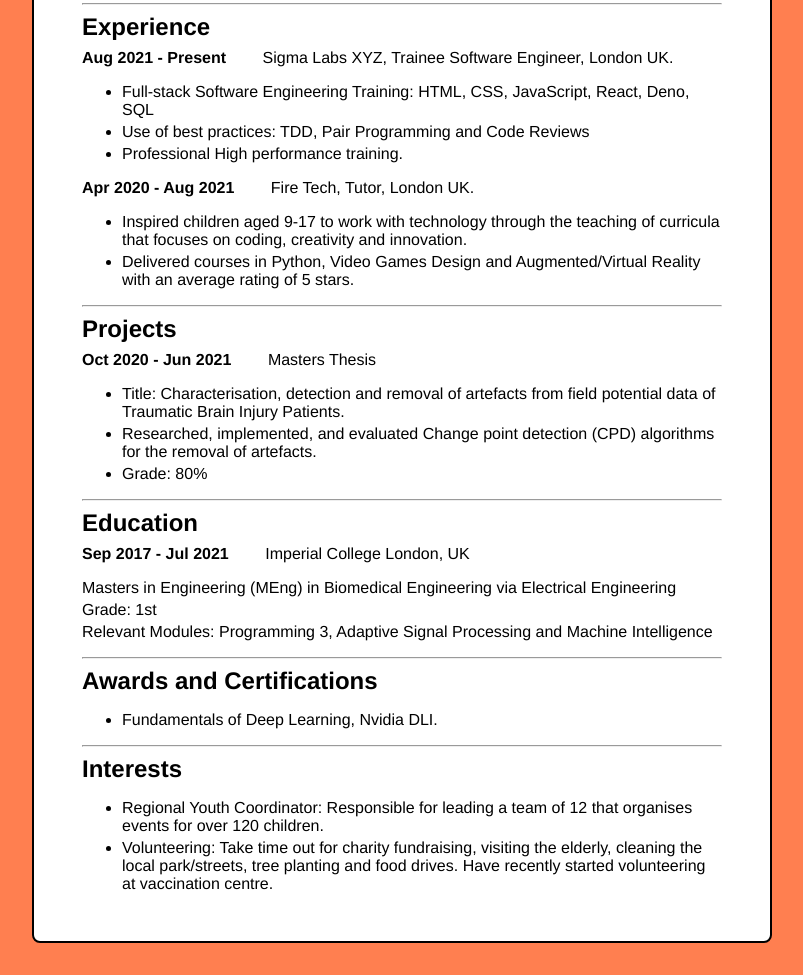
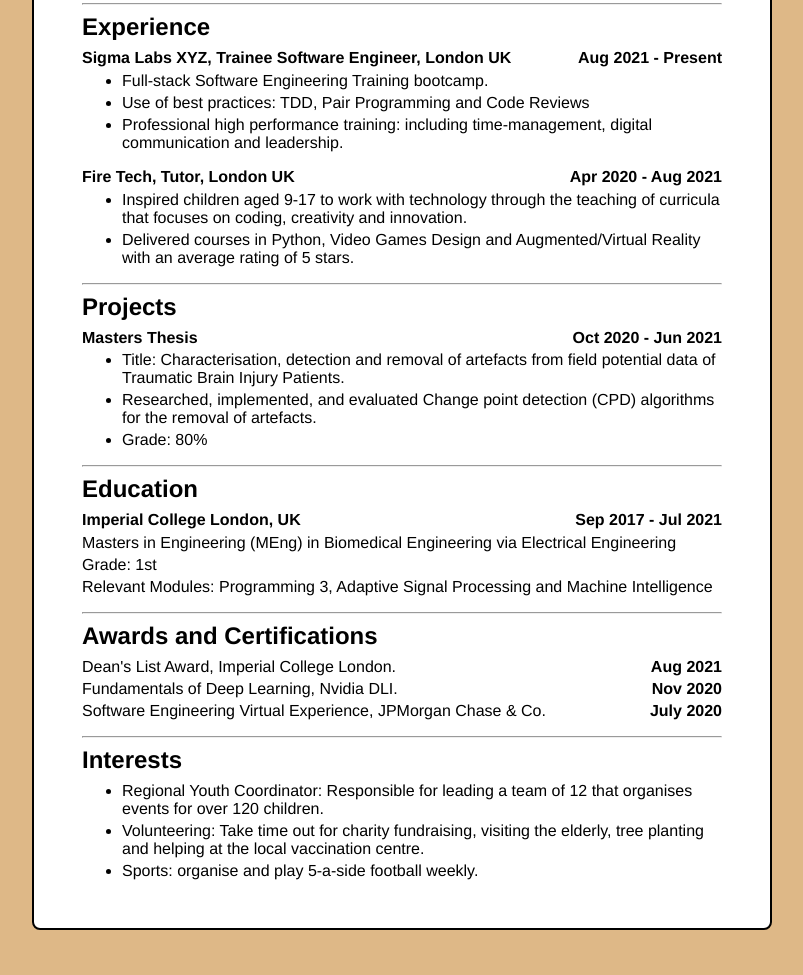
Before and after one commit to AdnanGondal/WebCV, a plain HTML site: page index.html in a window 1280 px wide. Shown: the part 469-1444 px from the top of the page, without its empty margins (238-1041 px from the left). Drawn offline with Linux system fonts and the light colour scheme.

Commit message:
First draft done

```diff
--- a/index.html
+++ b/index.html
@@ -61,11 +61,11 @@
               </li>
               <li>
                 Leadership and Teamwork: gained through leadership roles in
-                group projects and youth organisation
+                group projects and youth organisation.
               </li>
               <li>
                 Communication: has been required in various internships and
-                teaching roles
+                teaching roles.
               </li>
             </ul>
           </div>
@@ -85,24 +85,29 @@
         <hr />
         <h2>Experience</h2>
         <div id="sigma-experience" class="cv-experience">
+          <div class="date-role-div">
+            <strong
+              >Sigma Labs XYZ, Trainee Software Engineer, London UK</strong
+            >
             <strong> Aug 2021 - Present</strong>
-          <span class="cv-spacing"> </span> Sigma Labs XYZ, Trainee Software
-          Engineer, London UK.
+          </div>
           <ul id="sigma-description" class="role-description">
-            <li>
-              Full-stack Software Engineering Training: HTML, CSS, JavaScript,
-              React, Deno, SQL
-            </li>
+            <li>Full-stack Software Engineering Training bootcamp.</li>
             <li>
               Use of best practices: TDD, Pair Programming and Code Reviews
             </li>
-            <li>Professional High performance training.</li>
+            <li>
+              Professional high performance training: including time-management,
+              digital communication and leadership.
+            </li>
           </ul>
         </div>
         <div id="firetech-experience" class="cv-experience">
+          <div class="date-role-div">
+            <strong> Fire Tech, Tutor, London UK</strong>
             <strong> Apr 2020 - Aug 2021</strong>
-          <span class="cv-spacing"> </span> Fire Tech, Tutor, London UK.
           </div>
+
           <ul id="firetech-description" class="role-description">
             <li>
               Inspired children aged 9-17 to work with technology through the
@@ -114,14 +119,17 @@
               Augmented/Virtual Reality with an average rating of 5 stars.
             </li>
           </ul>
+        </div>
       </section>
 
       <section id="project-section" class="cv-section">
         <hr />
         <h2>Projects</h2>
         <div id="thesis-project" class="cv-projects">
-          <strong> Oct 2020 - Jun 2021</strong
-          ><span class="cv-spacing"> </span> Masters Thesis <br />
+          <div class="date-role-div">
+            <strong>Masters Thesis</strong>
+            <strong> Oct 2020 - Jun 2021</strong>
+          </div>
 
           <ul id="thesis-description" class="project-description">
             <li>
@@ -141,9 +149,10 @@
         <hr />
         <h2>Education</h2>
         <div id="uni-div" class="education-div">
+          <div class="date-role-div">
+            <strong> Imperial College London, UK</strong>
             <strong> Sep 2017 - Jul 2021</strong>
-          <span class="cv-spacing"> </span> Imperial College London, UK
-          <br />
+          </div>
           <ul id="uni-description">
             <li>
               Masters in Engineering (MEng) in Biomedical Engineering via
@@ -162,7 +171,17 @@
         <hr />
         <h2>Awards and Certifications</h2>
         <ul id="awards-list">
-          <li>Fundamentals of Deep Learning, Nvidia DLI.</li>
+          <li class="date-role-div">
+            Dean's List Award, Imperial College London.
+            <strong>Aug 2021</strong>
+          </li>
+          <li class="date-role-div">
+            Fundamentals of Deep Learning, Nvidia DLI. <strong>Nov 2020</strong>
+          </li>
+          <li class="date-role-div">
+            Software Engineering Virtual Experience, JPMorgan Chase & Co.
+            <strong>July 2020</strong>
+          </li>
         </ul>
       </section>
 
@@ -176,9 +195,9 @@
           </li>
           <li>
             Volunteering: Take time out for charity fundraising, visiting the
-            elderly, cleaning the local park/streets, tree planting and food
-            drives. Have recently started volunteering at vaccination centre.
+            elderly, tree planting and helping at the local vaccination centre.
           </li>
+          <li>Sports: organise and play 5-a-side football weekly.</li>
         </ul>
       </section>
     </main>
--- a/styles/style.css
+++ b/styles/style.css
@@ -1,5 +1,5 @@
 body {
-  background-color: coral;
+  background-color: burlywood;
   font-family: "Helvetica", "Arial", sans-serif;
 }
 
@@ -24,6 +24,10 @@ li:not(:last-child) {
   margin-bottom: 4px;
 }
 
+ul {
+  margin-top: 0.3rem;
+}
+
 #image-contact-container {
   display: flex;
   justify-content: flex-start;
@@ -45,6 +49,7 @@ li:not(:last-child) {
   display: block;
   padding: 2.5rem auto;
   line-height: 2rem;
+  margin-top: 1rem;
 }
 
 #skills-div {
@@ -53,7 +58,12 @@ li:not(:last-child) {
 
 #interpersonal-div {
   width: 50%;
-  padding-right: 2rem;
+
+  border-right: 1px solid black;
+}
+
+#technical-div {
+  padding-left: 1rem;
 }
 
 .skill-list {
@@ -69,3 +79,11 @@ li:not(:last-child) {
   list-style-type: none;
   padding: 0;
 }
+
+#awards-list {
+  padding: 0;
+}
+.date-role-div {
+  display: flex;
+  justify-content: space-between;
+}
```
Lines whose indentation alone changed are shown as unchanged.
